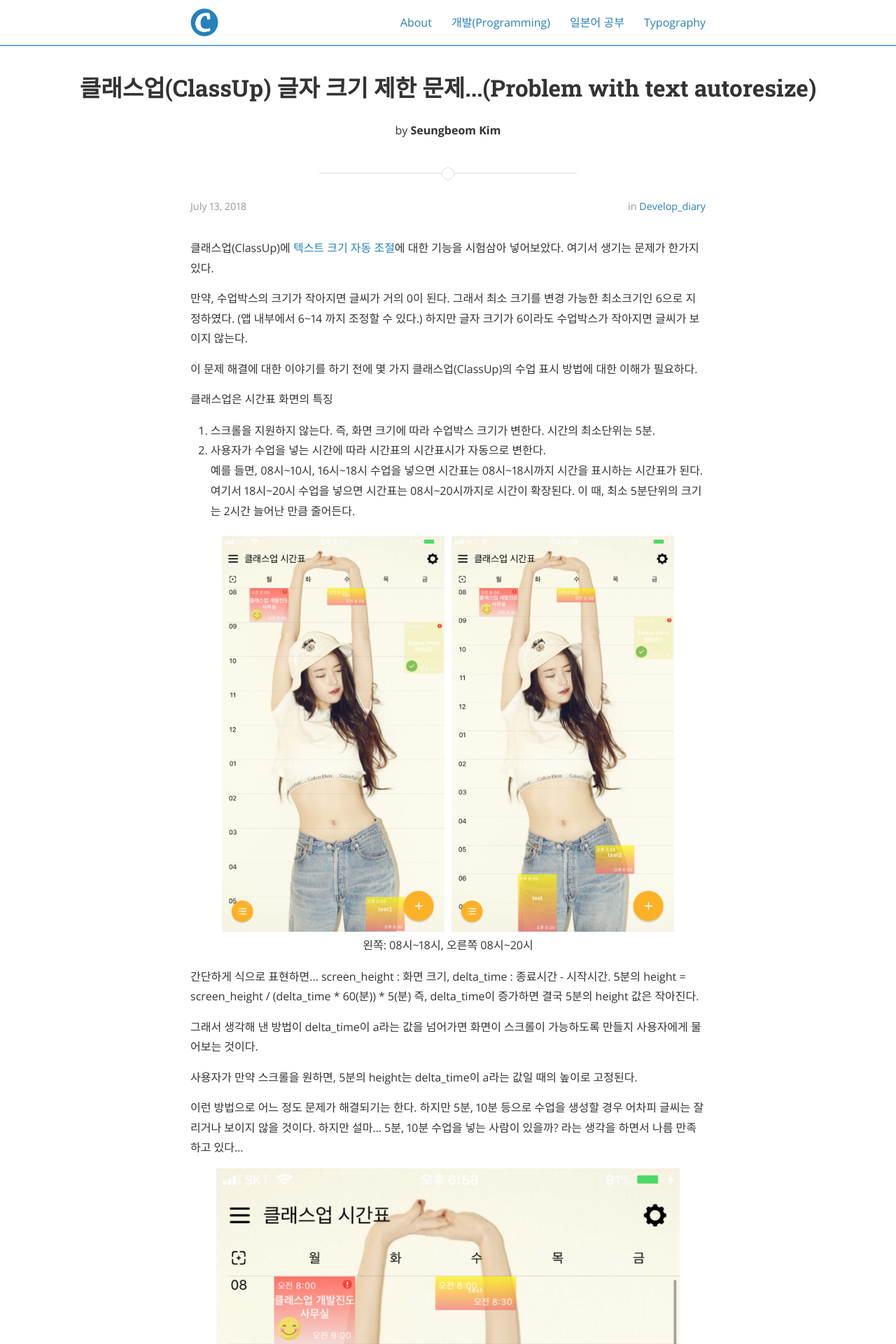
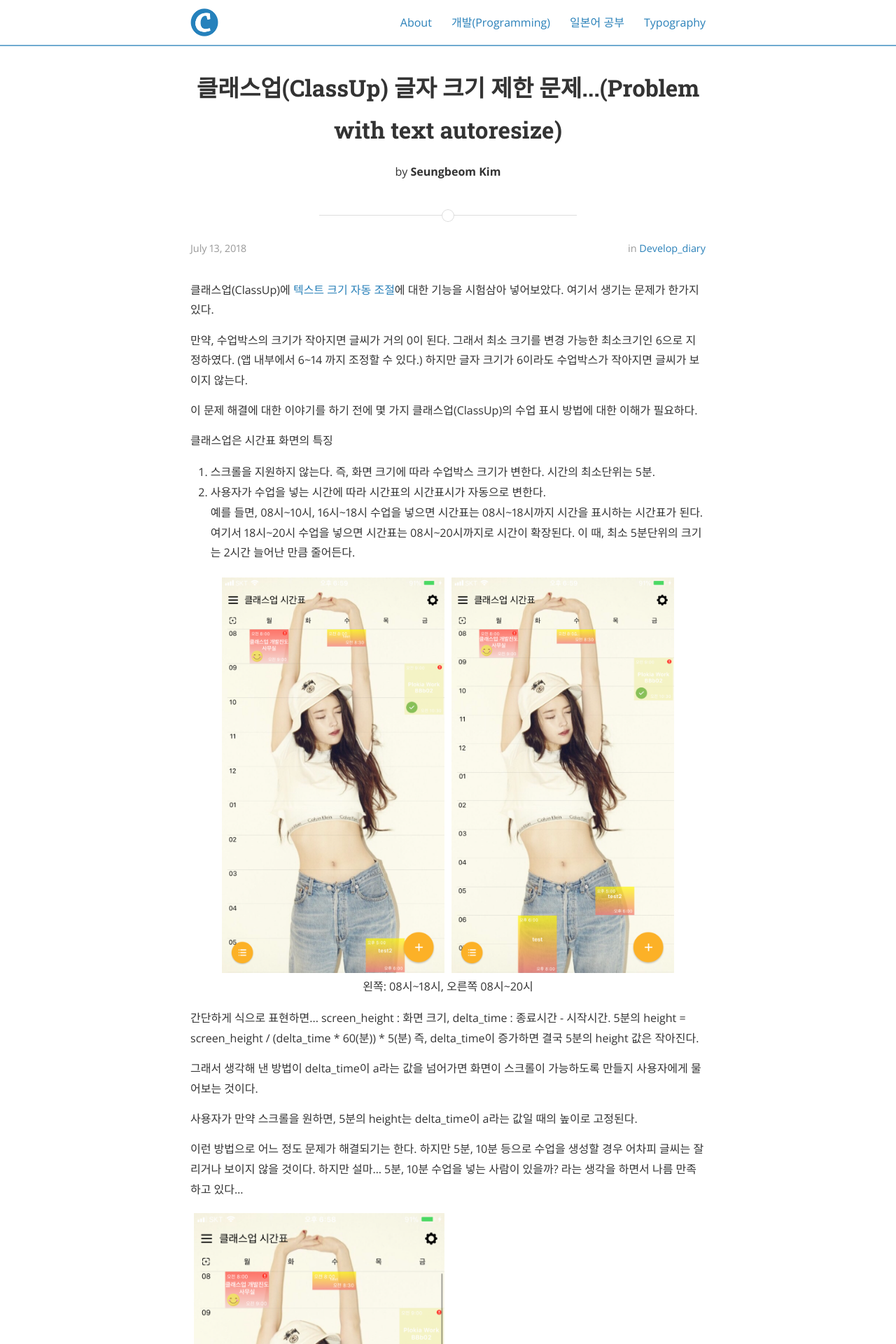
Before and after one commit to myksb1223/myksb1223.github.io, a Jekyll site: the page built from _posts/2018-07-13-Problem-with-text-autoresize.md, in a window 1280 px wide. Shown: the top 1920 px of the page at 70% size. Built offline with Jekyll 4.4.1, drawn with Linux system fonts in a browser that asks for light colours; nearby versions of some CDN libraries; Markdown is read by kramdown in place of the engine named in the settings; comment, search, counter and statistics services are not loaded.

Commit message:
Change css

```diff
--- a/_posts/2018-07-13-Problem-with-text-autoresize.md
+++ b/_posts/2018-07-13-Problem-with-text-autoresize.md
@@ -37,7 +37,7 @@ screen_height : 화면 크기, delta_time : 종료시간 - 시작시간.
 
 이런 방법으로 어느 정도 문제가 해결되기는 한다. 하지만 5분, 10분 등으로 수업을 생성할 경우 어차피 글씨는 잘리거나 보이지 않을 것이다. 하지만 설마... 5분, 10분 수업을 넣는 사람이 있을까? 라는 생각을 하면서 나름 만족하고 있다...
 
-<img src="{{ site.baseurl }}/assets/develop_diary/problem_autoresizing_3.png" title="AppWidget Picture 1" class="post-image">
+<img src="{{ site.baseurl }}/assets/develop_diary/problem_autoresizing_3.png" title="AppWidget Picture 1" class="post-image-double">
 
 <p style="clear: left;">
 혹시, 더 좋은 방법있다면 댓글이나 쪽지주세요~!
--- a/_sass/_layout.scss
+++ b/_sass/_layout.scss
@@ -70,7 +70,7 @@ pre code.hljs {
 }
 
 .site-header-container, .post-header-container {
-	width: 100%;
+	width: 60%;
 	text-align: center;
 	&.has-cover {
 		color: $white;
@@ -94,6 +94,7 @@ pre code.hljs {
 			}
 		}
 	}
+        margin: 0 auto;
 }
 
 /*
```
